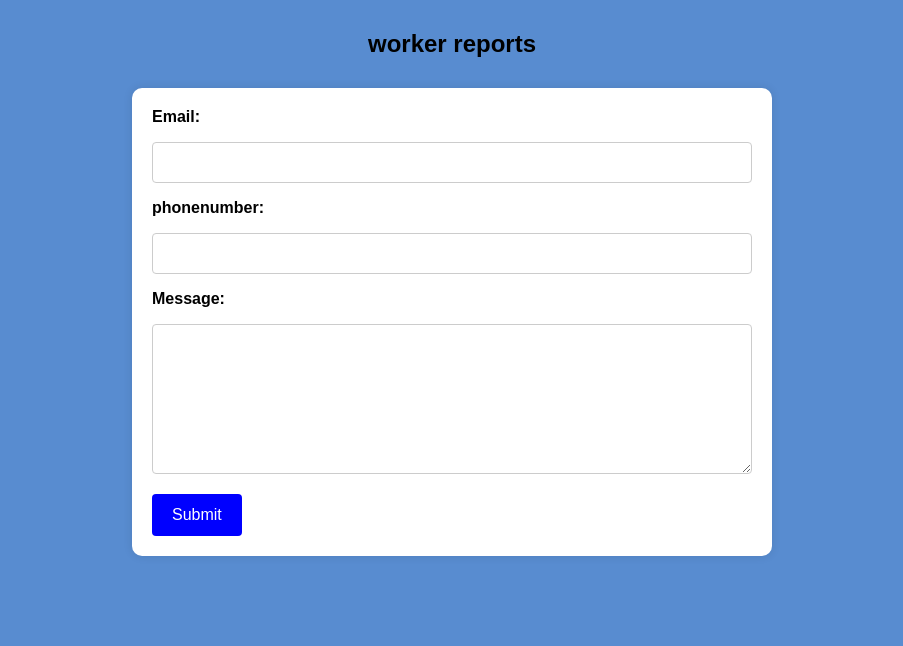
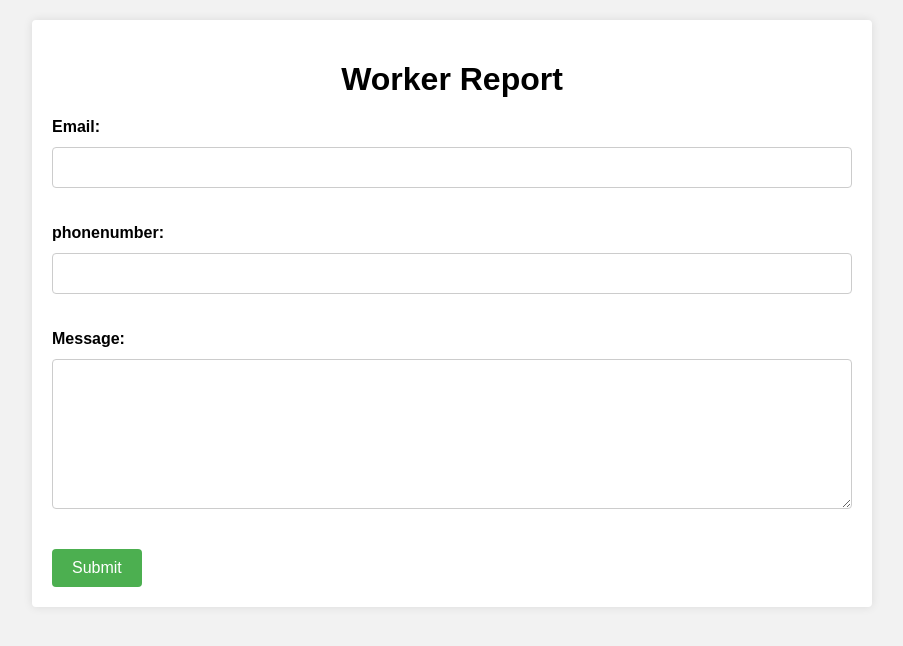
Before and after one commit to BS-PMC-2023/BS-PMC-2023-Team27, a Django app: page /workerreport in a window 1280 px wide. Shown: the top 646 px of the page, without its empty margins (188-1091 px from the left). Run offline with Django 3.2, Linux system fonts and the light colour scheme.

Commit message:
BSPMC2327-76<FrontEnd>

```diff
--- a/Templates/index.html
+++ b/Templates/index.html
@@ -106,7 +106,7 @@
               </li>
 
               <li>
-                <a href="{% url 'Contact' %}" class="navbar-link" data-nav-link
+                <a href="{% url 'ContactUs' %}" class="navbar-link" data-nav-link
                   >contact us</a
                 >
               </li>
--- a/Templates/workerreport.html
+++ b/Templates/workerreport.html
@@ -1,28 +1,42 @@
+
 <!DOCTYPE html>
 <html>
 <head>
-    <title>worker reports</title>
+  <title>Worker Report</title>
+
   <style>
     body {
       font-family: Arial, sans-serif;
-        background-color: hsl(214, 56%, 58%);
+      background-color: #f2f2f2;
+      margin: 0;
+      padding: 0;
     }
-      h2 {
-        text-align: center;
-        margin-top: 30px;
-        margin-bottom: 30px;
-      }
-      form {
-        max-width: 600px;
-        margin: 0 auto;
+
+    .container {
+      max-width: 800px;
+      margin: 20px auto;
       background-color: #fff;
       padding: 20px;
-        border-radius: 10px;
+      border-radius: 4px;
       box-shadow: 0 0 10px rgba(0, 0, 0, 0.1);
     }
+
+    h1 {
+      text-align: center;
+      margin-bottom: 20px;
+    }
+
+    .form-group {
+      margin-bottom: 20px;
+    }
+
+    label {
+      display: block;
+      font-weight: bold;
+      margin-bottom: 5px;
+    }
     input[type="text"],
-      input[type="email"],
-      textarea {
+    input[type="email"] {
       width: 100%;
       padding: 12px;
       border: 1px solid #ccc;
@@ -32,42 +46,57 @@
       margin-bottom: 16px;
       resize: vertical;
     }
+    textarea{
+      width: 100%;
+      height : 150px;
+      padding: 12px;
+      border: 1px solid #ccc;
+      border-radius: 4px;
+      box-sizing: border-box;
+      margin-top: 6px;
+      margin-bottom: 16px;
+      resize: vertical;
+    }
+
     input[type="submit"] {
-        background-color: #0000ff;
-        color: #fff;
-        padding: 12px 20px;
+      background-color: #4CAF50;
+      color: white;
+      padding: 10px 20px;
       border: none;
       border-radius: 4px;
       cursor: pointer;
       font-size: 16px;
     }
+
     input[type="submit"]:hover {
-        background-color: #0000ff;
+      background-color: #45a049;
     }
-      label {
-        font-weight: bold;
-        display: block;
-        margin-bottom: 10px;
-      }
-      textarea {
-        height: 150px;
-      }
+
   </style>
 </head>
 <body>
-    <h2>worker reports</h2>
+  <div class="container">
+    <h1>Worker Report</h1>
+
     <form action="workerreport" method="POST">
       {% csrf_token %}
+      <div class="form-group">
       <label for="email">Email:</label>
       <input type="email" id="email" name="email" required />
+      </div>
 
+      <div class="form-group">
       <label for="phonenumber">phonenumber:</label>
       <input type="text" id="phonenumber" name="phonenumber" required />
+      </div>
 
+      <div class="form-group">
       <label for="Discrbition">Message:</label>
       <textarea id="Discrbition" name="Discrbition" required></textarea>
+      </div>
 
       <input type="submit" value="Submit" />
     </form>
+  </div>
 </body>
 </html>
```
Also changed, not shown: Templates/ContactUs.html (+8 -5 lines). Lines whose indentation alone changed are shown as unchanged.
